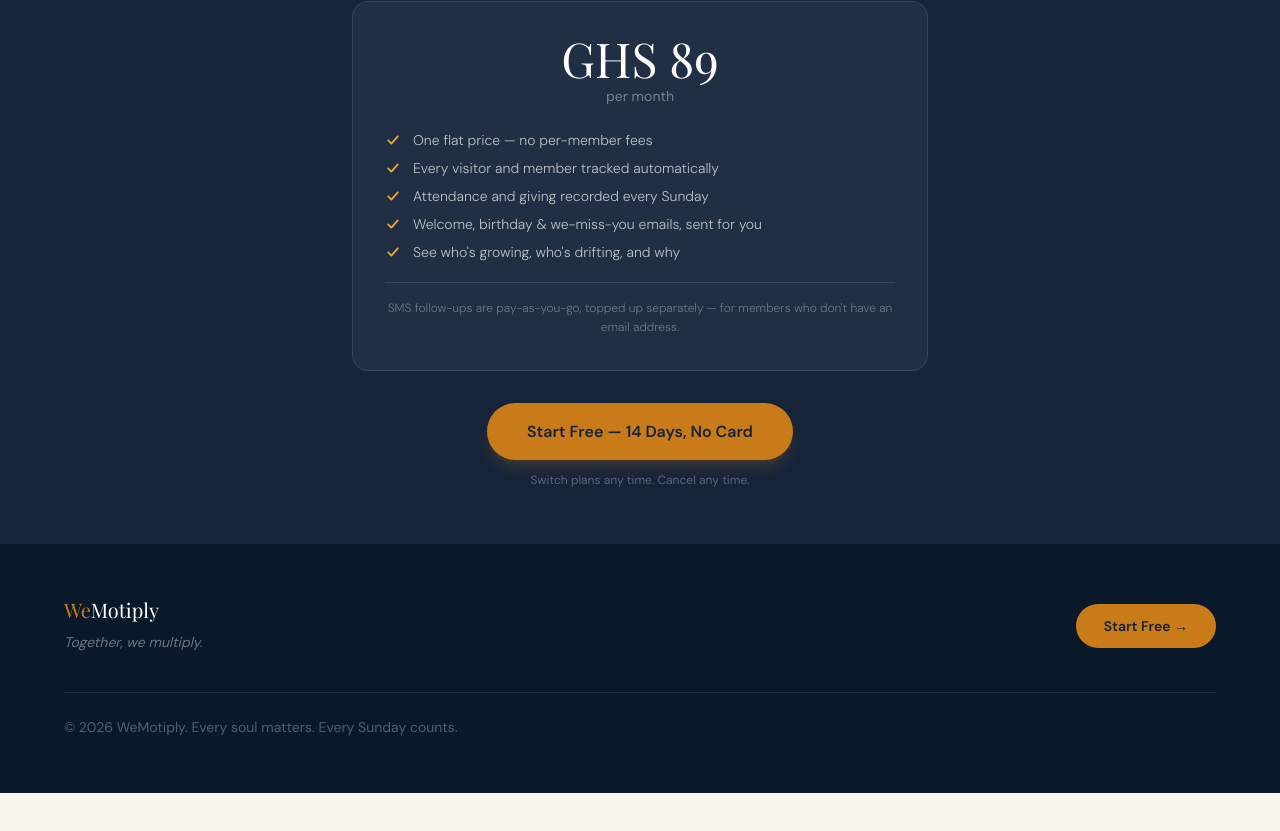
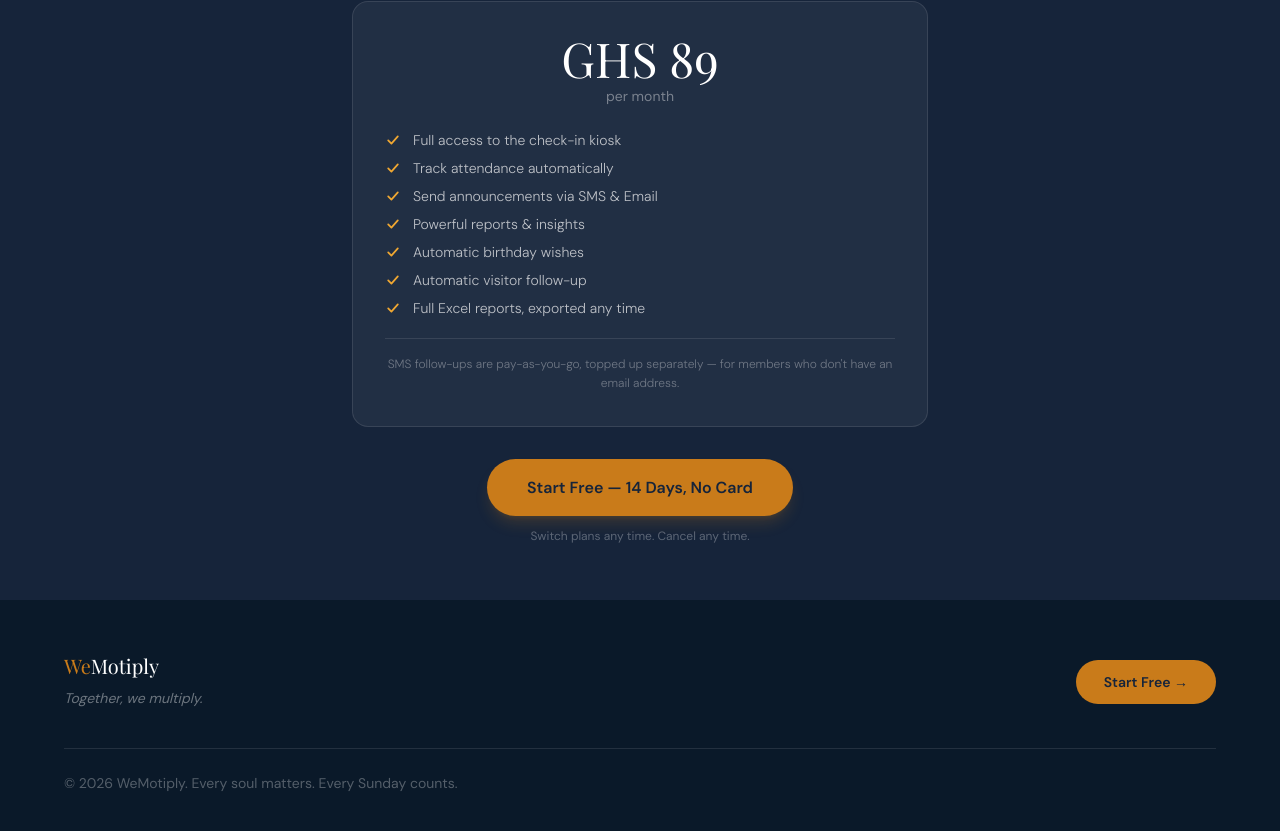
Before and after one commit to Silasobeng/SwiftCheckIn, a Next.js app: page / in a window 1280 px wide. Shown: the part 1892-2723 px from the top of the page. Before the commit the page ends 2685 px from the top, so only its background shows below. Built offline with nearby package versions, Linux system fonts and the light colour scheme; no server answers; a web font is replaced by a local one.

Commit message:
Update pricing feature list to user-provided copy
Co-Authored-By: Claude Sonnet 4.6 <noreply@anthropic.com>

```diff
--- a/src/app/LandingPage.tsx
+++ b/src/app/LandingPage.tsx
@@ -313,7 +313,7 @@ export default function LandingPage({ images }: { images: LandingImages }) {
                 {annual ? 'per year — about GHS 74/month' : 'per month'}
               </div>
               <ul className="mt-6 space-y-2 text-left">
-                {['One flat price — no per-member fees','Every visitor and member tracked automatically','Attendance and giving recorded every Sunday','Welcome, birthday & we-miss-you emails, sent for you','See who\'s growing, who\'s drifting, and why'].map(f => (
+                {['Full access to the check-in kiosk','Track attendance automatically','Send announcements via SMS & Email','Powerful reports & insights','Automatic birthday wishes','Automatic visitor follow-up','Full Excel reports, exported any time'].map(f => (
                   <li key={f} className="flex items-center gap-3 text-sm font-light text-white/70">
                     <Check className="w-4 h-4 shrink-0 text-gold-400" />
                     {f}
```
